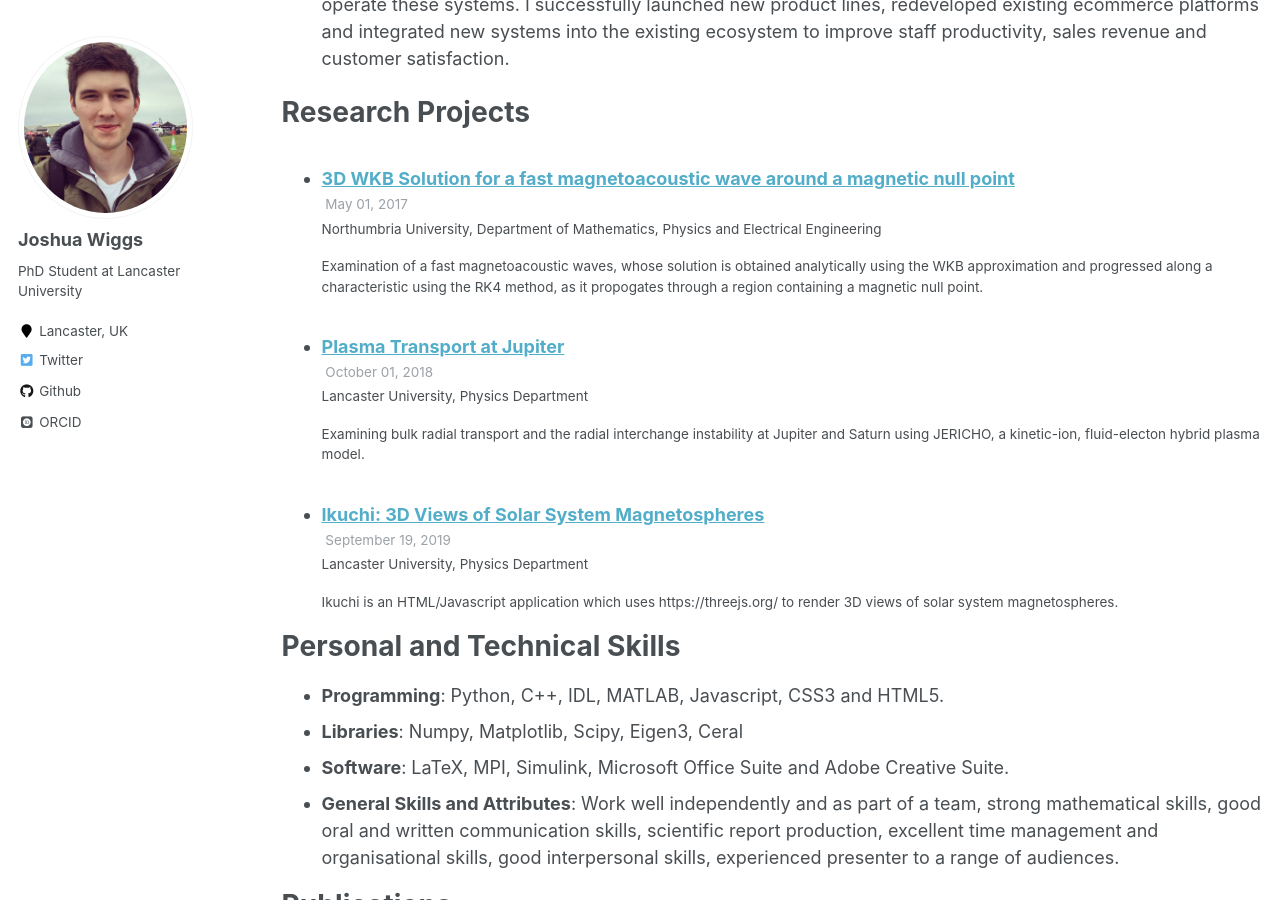
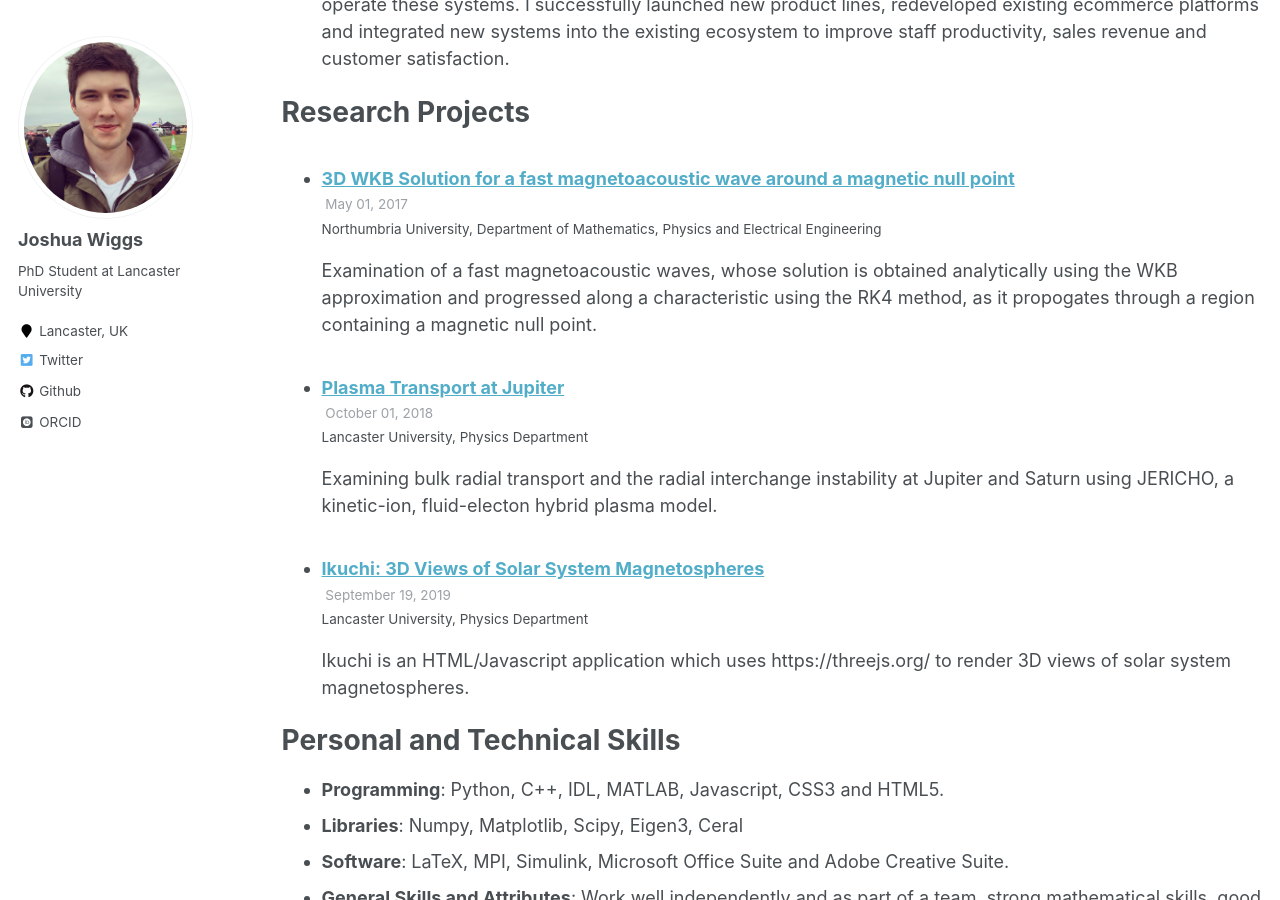
Before and after one commit to JoshWiggs/JoshWiggs.github.io, a Jekyll site: the page built from _pages/cv.md, in a window 1280 px wide and 900 px high, scrolled down 548 px. Built offline with Jekyll 4.4.1, drawn with Linux system fonts in a browser that asks for light colours; some web fonts are replaced.

Commit message:
Style change

```diff
--- a/_includes/archive-single-talk-cv.html
+++ b/_includes/archive-single-talk-cv.html
@@ -38,7 +38,7 @@
     <p class="archive__item-excerpt" itemprop="description">{{post.type}} at {{ post.venue }},  {{post.location}}</p>
     {% else %}
     <p class="archive__item-excerpt" itemprop="location">{{ post.venue }}</p>
-    <p class="archive__item-excerpt" itemprop="description">{{ post.excerpt }}</p>
+    <p itemprop="description">{{ post.excerpt }}</p>
     {% endif %}
     </li>
   </article>
```
